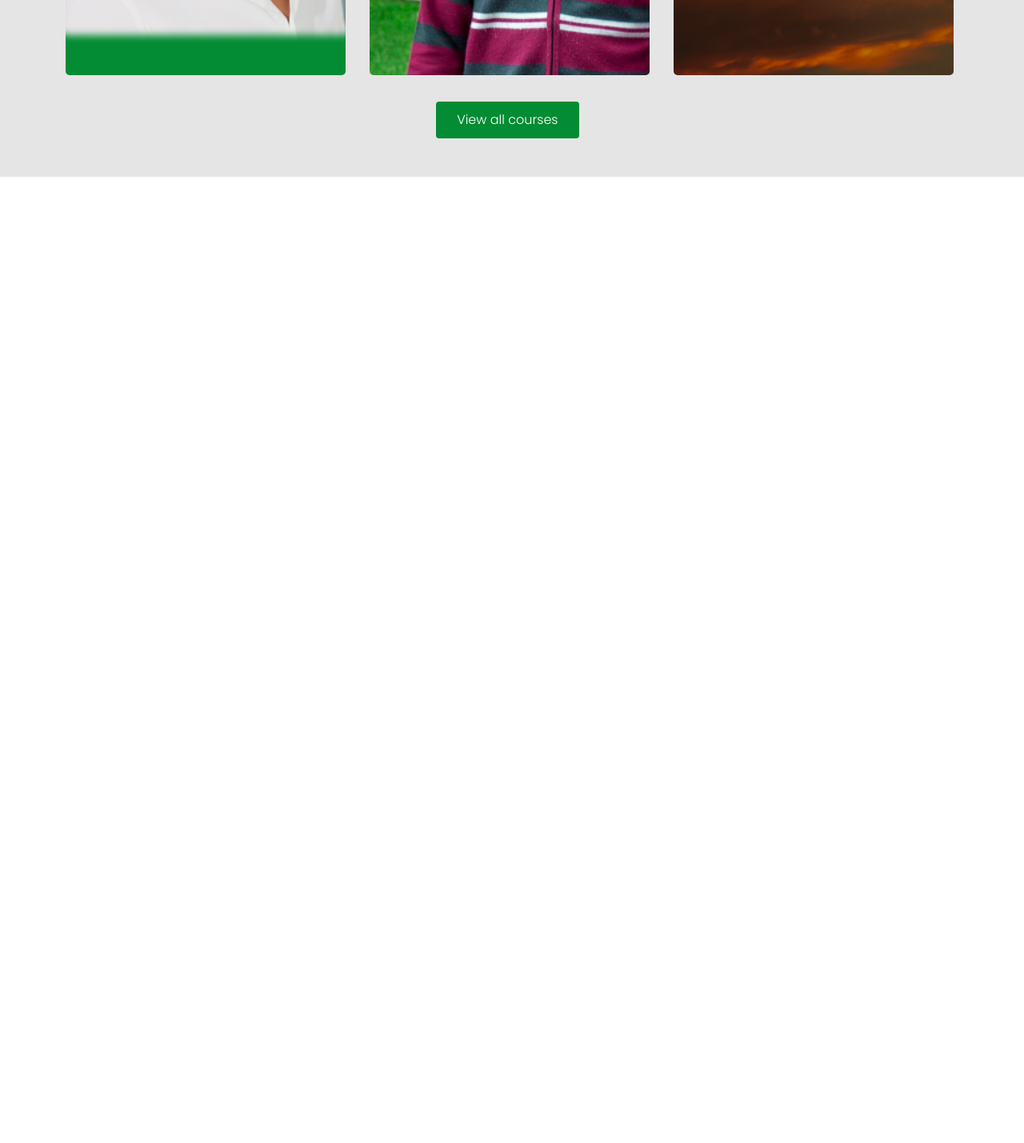
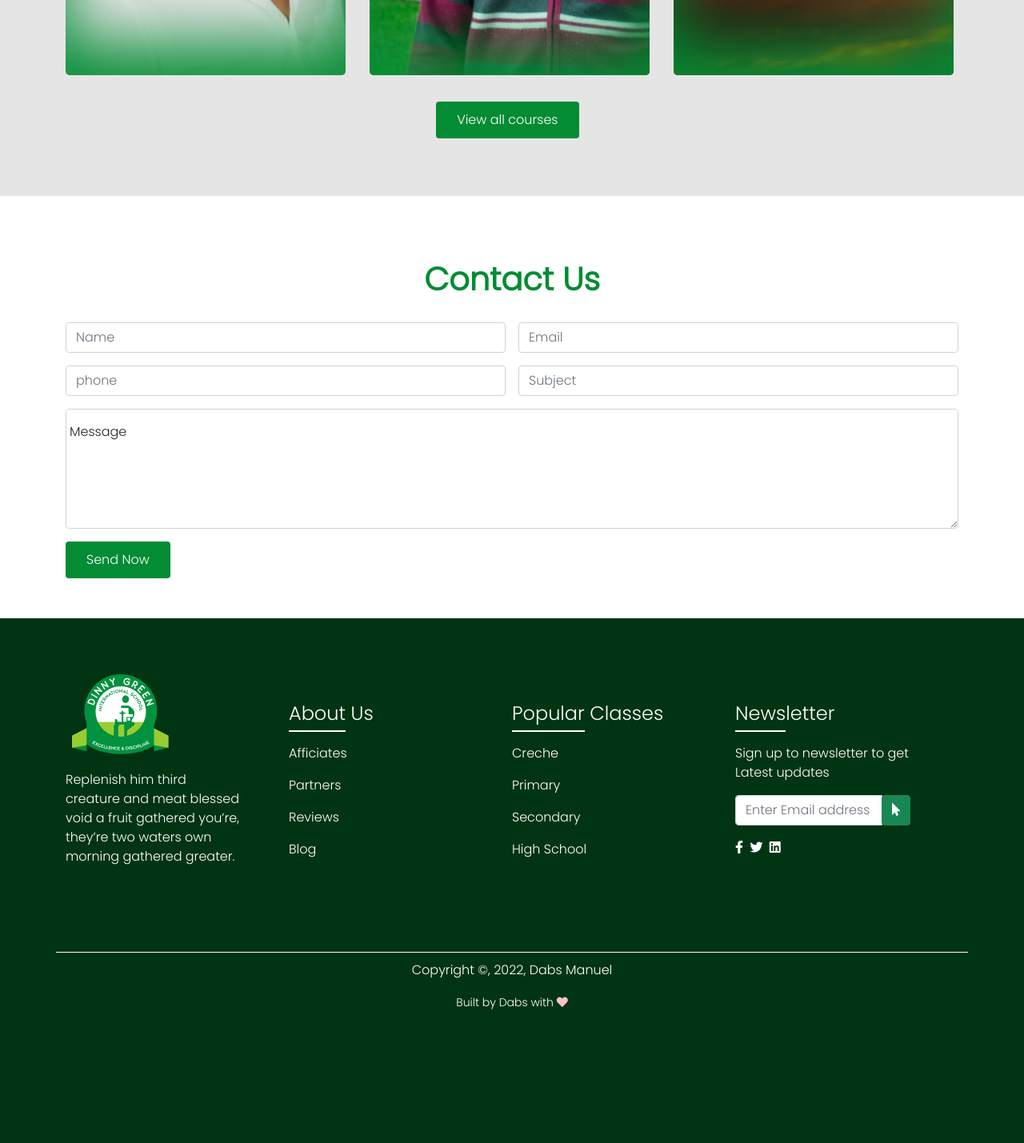
Before and after one commit to dabsmanuel/Dinny-Green, a plain HTML site: page index.html in a window 1280 px wide. Shown: the part 5318-6747 px from the top of the page at 80% size. Before the commit the page ends 5539 px from the top, so only its background shows below. Drawn offline with nearby package versions, Linux system fonts and the light colour scheme.

Commit message:
add more sections, and more styles

```diff
--- a/index.html
+++ b/index.html
@@ -360,13 +360,93 @@
                 </div>
                 </div>
                 <div class="con">
-                <button class="btn btnn text-white">View all courses</button>
+                    <button class="btn btnn text-white">View all courses</button>
+                </div>
                 <br>
                 <br>
                 <br>
             </div>
             </div>
         </section>
+
+        <section id="contact">
+            <div class="container">
+                <h1 class="fw-bolder bad text-center contact">Contact Us</h1>
+
+                <form>
+                    <div class="row g-3">
+                        <div class="col col-md-6">
+                            <input type="text" class="form-control" placeholder="Name" aria-label="Name">
+                        </div>
+                        <div class="col col-md-6">
+                            <input type="email" class="form-control" placeholder="Email" aria-label="Email">
+                        </div>
+                        <div class="col col-md-6">
+                            <input type="tel" class="form-control" placeholder="phone" aria-label="Phone">
+                        </div>
+                        <div class="col col-md-6">
+                            <input type="text" class="form-control" placeholder="Subject" aria-label="Subject">
+                        </div>
+                        <div class="form-floating">
+                            <textarea class="form-control" placeholder="Leave a comment here" id="floatingTextarea"></textarea>
+                            <label for="floatingTextarea">Message</label>
+                    </div>
+                </form>
+                <div class="con">
+                    <button class="btn btnn text-white">Send Now</button>
+                </div>
+            </div>
+
+            </div>
+        </section>
+
+        <footer id="footer">
+            <div class="container foot d-flex flex-row text-white">
+                <div class="first">
+                    <div class="badge">
+                        <img src="./images/Group 61.png" alt="logo">
+                    </div>
+                    <div class="para">
+                        Replenish him third creature and meat blessed void a fruit gathered you’re, they’re two waters own morning gathered greater.
+                    </div>
+                </div>
+
+                <div class="second">
+                    <h4><span>About</span> Us</h4>
+                    <p>Afficiates</p>
+                    <p>Partners</p>
+                    <p>Reviews</p>
+                    <p>Blog</p>
+                </div>
+
+                <div class="third">
+                    <h4><span>Popular</span> Classes</h4>
+                    <p>Creche</p>
+                    <p>Primary</p>
+                    <p>Secondary</p>
+                    <p>High School</p>
+                </div>
+
+                <div class="fourth">
+                    <h4><span>News</span>letter</h4>
+                    <p>Sign up to newsletter to get Latest updates</p>
+                    <div class="input-group mb-3">
+                        <input type="Email" class="form-control" placeholder="Enter Email address" aria-label="Recipient's username" aria-describedby="basic-addon2">
+                        <div class="input-group-append">
+                            <button class="btn btn-success" type="button"><i class="fas fa-mouse-pointer text-white"></i></button>
+                        </div>
+                    </div>
+                    <i class="fab fa-facebook-f"></i>
+                    <i class="fab fa-twitter mx-1"></i>
+                    <i class="fab fa-linkedin"></i>
+                </div>
+            </div>
+            <div class="copy container">
+                <p class="text-white text-center">Copyright <span>&#169;</span>, 2022, Dabs Manuel</p>
+
+                <p class="text-white text-center"><small>Built by Dabs with <i class="fas fa-heart"></i></small></p>
+            </div>
+        </footer>
     </div>
 
 
--- a/styles/main.scss
+++ b/styles/main.scss
@@ -275,7 +275,7 @@ header {
         margin-right: 30px;
         border-radius: 5px;
         padding-top: 250px;
-        box-shadow: 0px -60px 10px -10px $textcolor inset;
+        box-shadow: -0px -40px 80px 0px $textcolor inset;
     }
 
     .pix2 {
@@ -290,6 +290,7 @@ header {
         margin-right: 30px;
         border-radius: 5px;
         padding-top: 220px;
+        box-shadow: -0px -40px 80px 0px $textcolor inset;
     }
 
     .pix3 {
@@ -303,6 +304,7 @@ header {
         object-fit: contain;
         border-radius: 5px;
         padding-top: 220px;
+        box-shadow: -0px -40px 80px 0px $textcolor inset;
     }
 
     .con {
@@ -311,3 +313,65 @@ header {
         margin-top: 33px;
     }
 }
+
+#contact {
+    margin-top: 80px;
+
+    .contact {
+        margin-bottom: 30px;
+    }
+
+    textarea {
+        width: 100%;
+        height: 150px;
+        resize: vertical;
+    }
+
+    .con {
+        @extend .con;
+        margin-bottom: 50px;
+    }
+}
+
+#footer {
+    background-color: $nav_col;
+    height: 82vh;
+
+    .foot {
+        padding-top: 65px;
+        border-bottom: 1px solid #fff;
+        padding-bottom: 100px;
+        margin-bottom: 10px;
+
+        .badge {
+            padding-bottom: 20px;
+        }
+
+        h4 {
+            padding-bottom: 15px;
+        }
+
+        h4 span {
+            border-bottom: 2px solid #fff;
+            padding-bottom: 5px;
+        }
+
+        .first,
+        .second,
+        .third,
+        .fourth {
+            width: 90%;
+            padding-right: 60px;
+        }
+
+        .second,
+        .third,
+        .fourth {
+            padding-top: 40px;
+        }
+    }
+
+    .copy i {
+        color: pink !important;
+    }
+}
```
Also changed, not shown: styles/_utility.scss (line endings or trailing spaces), styles/main.css, 1 other file.
